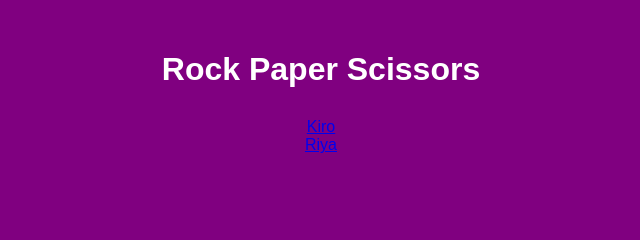
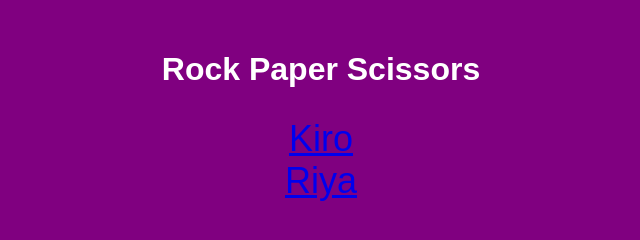
Before and after one commit to LaurenKohutTan/rps, a plain HTML site: page index.html in a window 1280 px wide. Shown: the whole page, without its empty margins (319-959 px from the left). Drawn offline with Linux system fonts and the light colour scheme.

Commit message:
Update index.html

```diff
--- a/index.html
+++ b/index.html
@@ -8,9 +8,9 @@
     <h1>Rock Paper Scissors</h1>
 
 
-    <a href="kiro.html" style="font-size: 16px;">Kiro</a>
+    <a href="kiro.html" style="font-size: 36px;">Kiro</a>
     <br>
-    <a href="riya.html" style="font-size: 16px;">Riya</a>
+    <a href="riya.html" style="font-size: 36px;">Riya</a>
 
     <script src="script.js"></script>
   </body>
```
